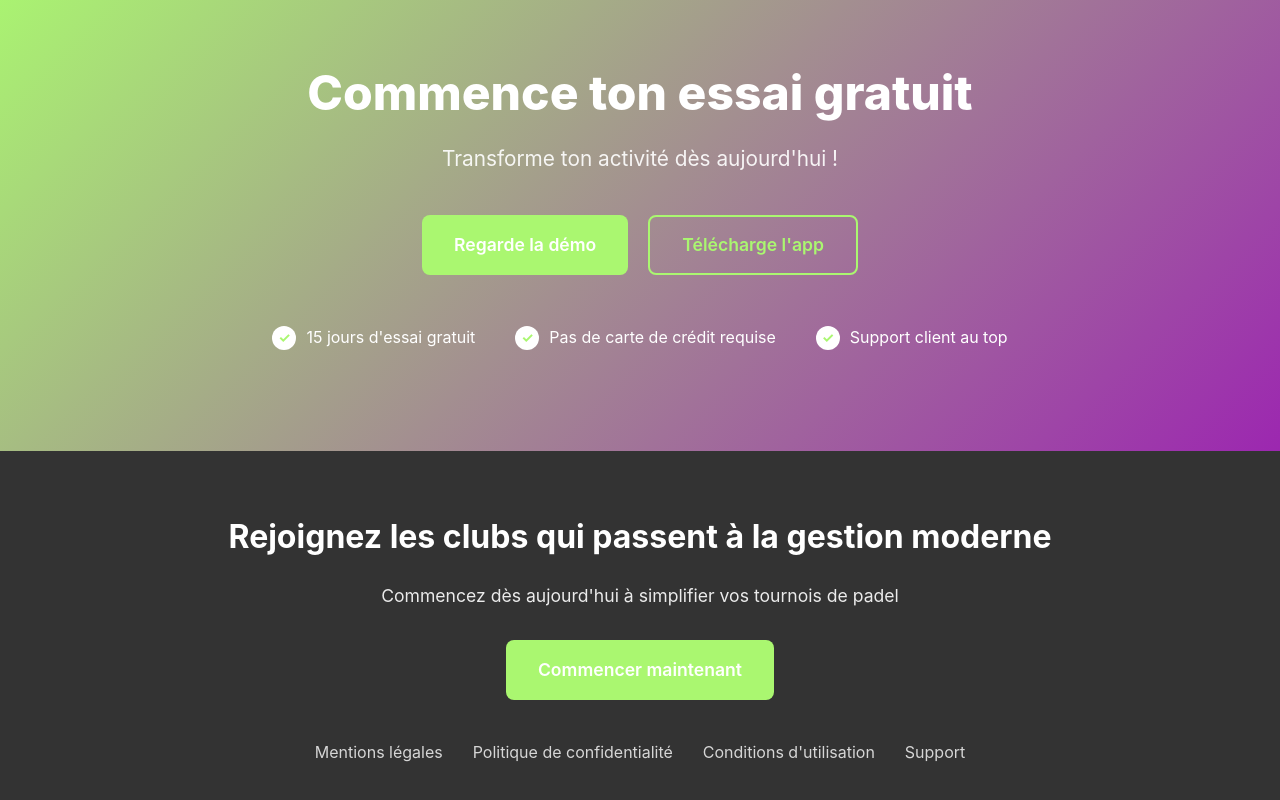
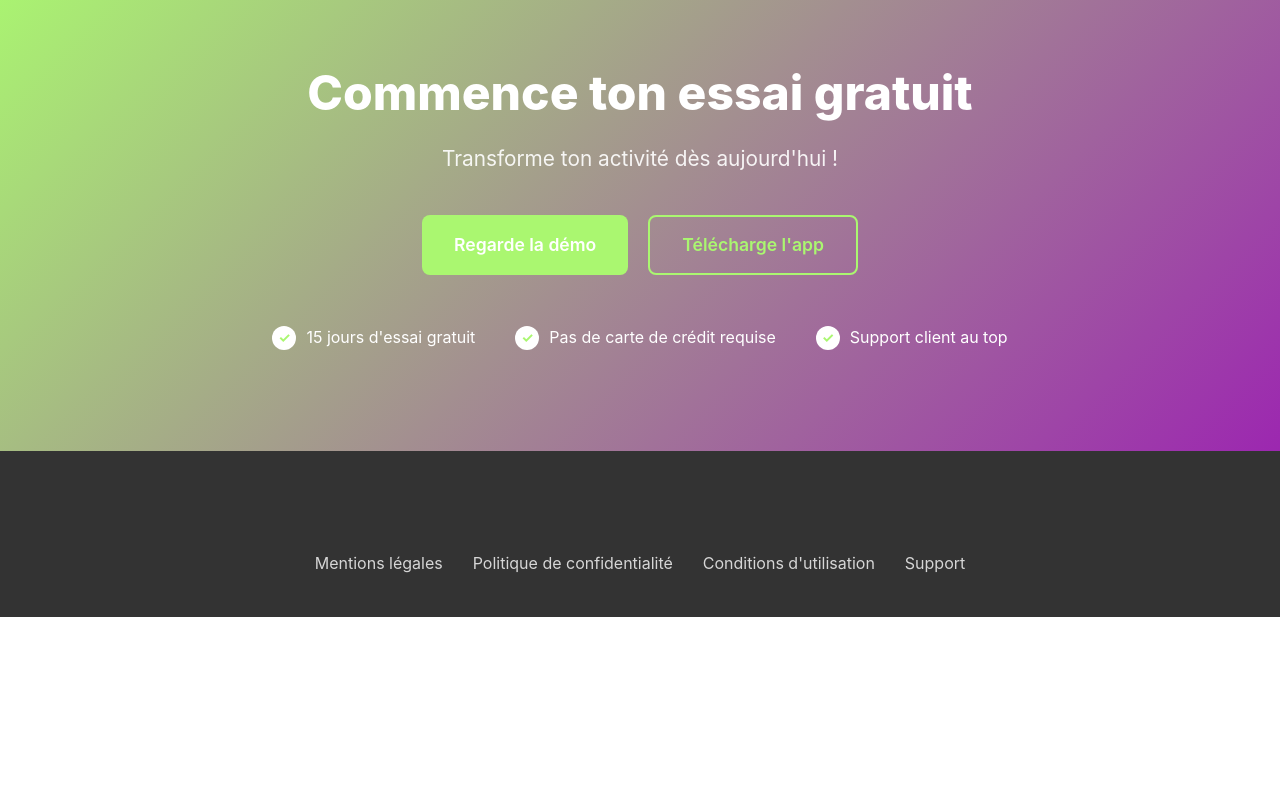
Before and after one commit to bobby-dick/bobby-dick.github.io, a plain HTML site: page index.html in a window 1280 px wide. Shown: the part 3436-4236 px from the top of the page. After the commit the page ends 4053 px from the top, so only its background shows below. Drawn offline with Linux system fonts and the light colour scheme.

Commit message:
Update index.html

```diff
--- a/index.html
+++ b/index.html
@@ -1568,13 +1568,6 @@
 
     <!-- Footer -->
     <footer class="footer" id="contact">
-        <div class="container">
-            <div class="footer-cta">
-                <h2>Rejoignez les clubs qui passent à la gestion moderne</h2>
-                <p>Commencez dès aujourd'hui à simplifier vos tournois de padel</p>
-                <a href="#" class="btn-primary">Commencer maintenant</a>
-            </div>
-
             <div class="footer-links">
                 <a href="#">Mentions légales</a>
                 <a href="#">Politique de confidentialité</a>
```
